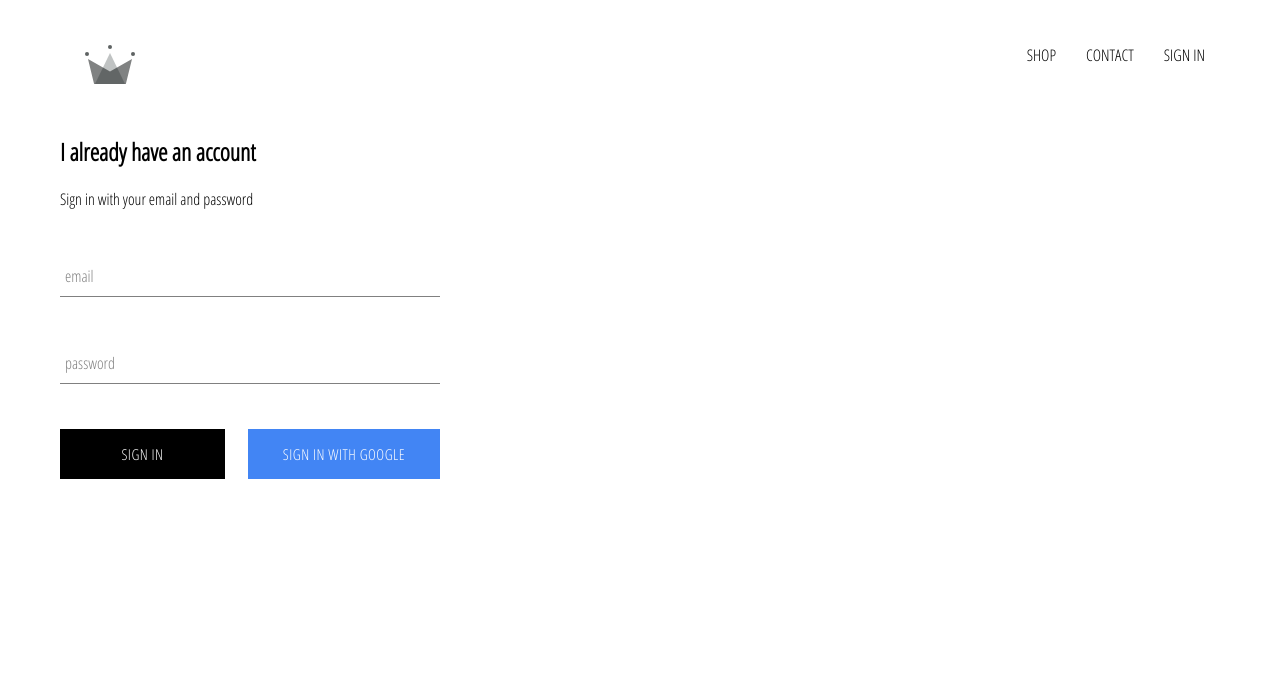
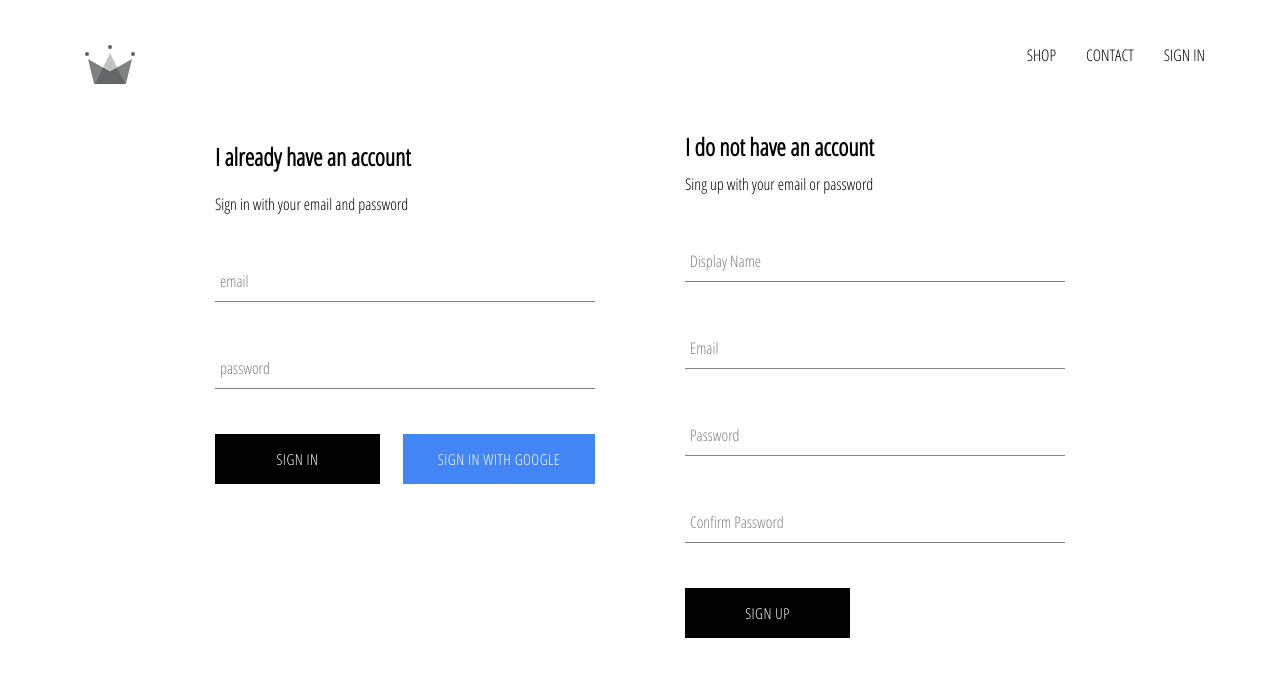
Before and after one commit to mau-rapeta/crwn-clothing, a React (Create React App) app: page /signin in a window 1280 px wide. Shown: the top 676 px of the page. Built offline with nearby package versions, Linux system fonts and the light colour scheme; no server answers.

Commit message:
implemented firebase utils, included ability to store authenticated users into our firestore database

```diff
--- a/src/App.js
+++ b/src/App.js
@@ -8,7 +8,7 @@
 import SignInAndSignUpPage from './pages/sign-in-and-sign-up/sign-in-and-sign-up.component';
 import Header from './components/header/header.component';
 
-import { auth } from './firebase/firebase.utils';
+import { auth, createUserProfileDocument } from './firebase/firebase.utils';
 
 class App extends React.Component {
   constructor() {
@@ -22,9 +22,24 @@
   unsubscribeFromAuth = null
 
   componentDidMount() {
-    this.unsubscribeFromAuth = auth.onAuthStateChanged(user => {
-      this.setState({ currentUser: user });
-      console.log(user);
+    this.unsubscribeFromAuth = auth.onAuthStateChanged(async userAuth => {
+      if(userAuth) {
+        const userRef = await createUserProfileDocument(userAuth);
+
+        userRef.onSnapshot(snapShot => {
+          this.setState({
+            currentUser: {
+              id: snapShot.id,
+              ...snapShot.data()
+            }
+          });
+
+          console.log(this.state);
+        });
+      }
+      else {
+        this.setState({ currentUser: userAuth });
+      }
     });
   }
 
--- /dev/null
+++ b/src/components/sign-up/sign-up.component.jsx
@@ -0,0 +1,98 @@
+import React from 'react';
+
+import FormInput from '../form-input/form-input.component';
+import CustomButton from '../custom-button/custom-button.component';
+
+import { auth, createUserProfileDocument } from '../../firebase/firebase.utils';
+
+import './sign-up.styles.scss';
+
+class SignUp extends React.Component {
+    constructor() {
+        super();
+
+        this.state = {
+            displayName: '',
+            email: '',
+            password: '',
+            confirmPassword: ''
+        }
+    }
+
+    handleSubmit = async event => {
+        event.preventDefault();
+
+        const { displayName, email, password, confirmPassword } = this.state;
+        if(password !== confirmPassword) {
+            alert("Passwords don't match");
+            return;
+        }
+
+        try {
+            const { user } = await auth.createUserWithEmailAndPassword(email, password);
+
+            await createUserProfileDocument(user, { displayName });
+            this.setState({
+                displayName: '',
+                email: '',
+                password: '',
+                confirmPassword: ''
+            });
+        } catch(error) {
+            console.error(error);
+        }
+    }
+
+    handleChange = event => {
+        const { name, value } = event.target;
+
+        this.setState({ [name]: value });
+    }
+
+    render() {
+        const { displayName, email, password, confirmPassword } = this.state;
+        return(
+            <div className='sign-up'>
+                <h2 className="title">I do not have an account</h2>
+                <span>Sing up with your email or password</span>
+                <form className="sign-up-form" onSubmit={this.handleSubmit}>
+                    <FormInput
+                        type="text"
+                        name="displayName"
+                        value={displayName}
+                        onChange={this.handleChange}
+                        label="Display Name"
+                        required
+                    />
+                    <FormInput
+                        type="email"
+                        name="email"
+                        value={email}
+                        onChange={this.handleChange}
+                        label="Email"
+                        required
+                    />
+                    <FormInput
+                        type="password"
+                        name="password"
+                        value={password}
+                        onChange={this.handleChange}
+                        label="Password"
+                        required
+                    />
+                    <FormInput
+                        type="password"
+                        name="confirmPassword"
+                        value={confirmPassword}
+                        onChange={this.handleChange}
+                        label="Confirm Password"
+                        required
+                    />
+                    <CustomButton type="Submit">SIGN UP</CustomButton>
+                </form>
+            </div>
+        )
+    }
+}
+
+export default SignUp;
--- /dev/null
+++ b/src/components/sign-up/sign-up.styles.scss
@@ -0,0 +1,9 @@
+.sign-up {
+    display: flex;
+    flex-direction: column;
+    width: 380px;
+
+    .title {
+        margin: 10px 0;
+    }
+}
--- a/src/firebase/firebase.utils.js
+++ b/src/firebase/firebase.utils.js
@@ -13,6 +13,32 @@
     measurementId: "G-XWB60B67RY"
 };
 
+export const createUserProfileDocument = async(userAuth, additionalData) => {
+    if(!userAuth) return; // if do not exist
+
+    const userRef = firestore.doc(`users/${userAuth.uid}`);
+    const snapShot = await userRef.get();
+
+    if(!snapShot.exists) {
+        const { displayName, email } = userAuth;
+        const createdAt = new Date();
+
+        try {
+            await userRef.set({
+                displayName,
+                email,
+                createdAt,
+                ...additionalData
+            })
+        } catch (error) {
+            console.log('error creating user ', error.message);
+        }
+    }
+
+    return userRef;
+
+};
+
 firebase.initializeApp(config);
 
 export const auth = firebase.auth();
--- a/src/pages/sign-in-and-sign-up/sign-in-and-sign-up.component.jsx
+++ b/src/pages/sign-in-and-sign-up/sign-in-and-sign-up.component.jsx
@@ -1,12 +1,14 @@
 import React from 'react';
 
 import SignIn from '../../components/sign-in/sign-in.component';
+import SignUp from '../../components/sign-up/sign-up.component';
 
 import './sign-in-and-sign-up.styles.scss';
 
 const SignInAndSignUpPage = () => (
     <div className="sign-in-and-sign-up">
         <SignIn />
+        <SignUp />
     </div>
 );
 
--- a/src/pages/sign-in-and-sign-up/sign-in-and-sign-up.styles.scss
+++ b/src/pages/sign-in-and-sign-up/sign-in-and-sign-up.styles.scss
@@ -0,0 +1,6 @@
+.sign-in-and-sign-up {
+    width: 850px;
+    display: flex;
+    justify-content: space-between;
+    margin: 30px auto;
+}
```
